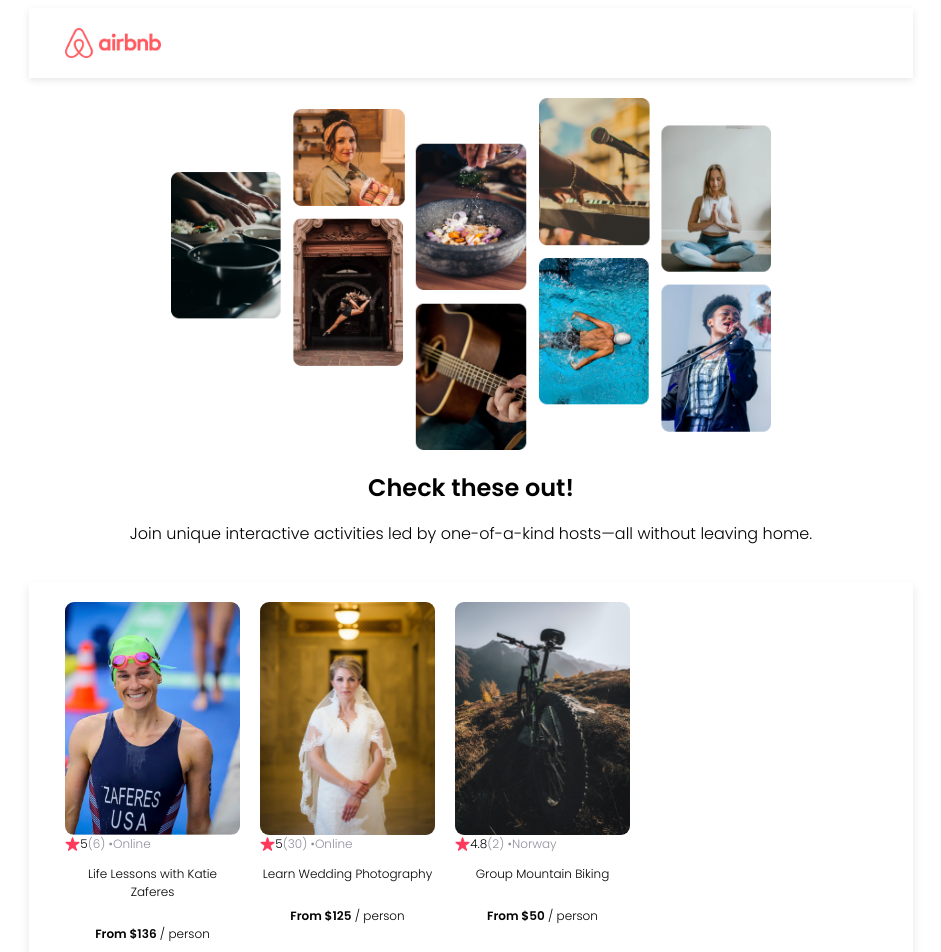
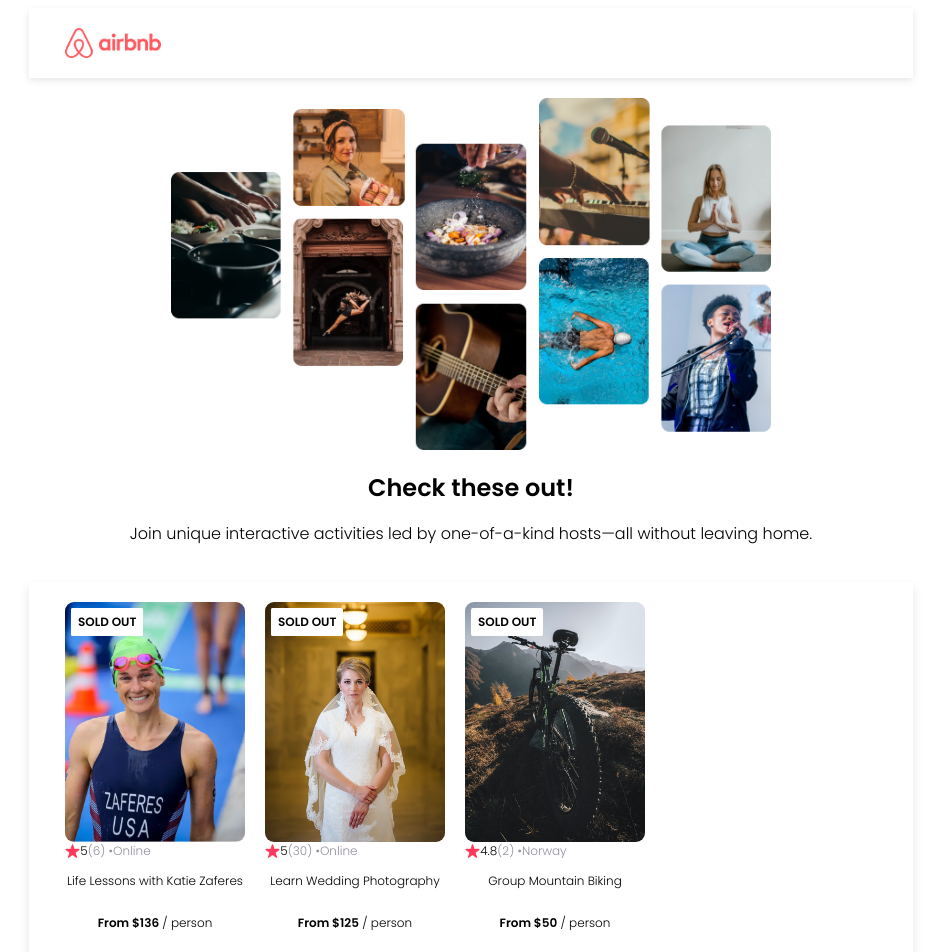
Before and after one commit to JustInTimez/AirBnb-Experiences-Clone, a React (Vite) app: page / in a window 1280 px wide. Shown: the top 952 px of the page, without its empty margins (169-1110 px from the left). Built offline with nearby package versions, Linux system fonts and the light colour scheme.

Commit message:
Adds if slots are open badge to card component

```diff
--- a/src/App.css
+++ b/src/App.css
@@ -64,11 +64,12 @@
 }
 
 .card {
-  width: 175px;
+  width: 180px;
   font-size: 12px;
+  display: flex;
   flex: 0 0 auto;
-  display: flex;
   flex-direction: column;
+  position: relative;
 }
 
 .card-image {
@@ -103,3 +104,13 @@
   padding: 20px 36px;
   margin-bottom: 50px;
 }
+
+.card-badge {
+  position: absolute;
+  top: 6px;
+  left: 6px;
+  background-color: white;
+  padding: 5px 7px;
+  border-radius: 2px;
+  font-weight: bold;
+}
--- a/src/components/Card.jsx
+++ b/src/components/Card.jsx
@@ -1,9 +1,18 @@
 import React from "react"
 
 export default function Card(props) {
-    console.log(props)
+
+    let badgeText
+    if (props.openSpots === 0) {
+        badgeText = "SOLD OUT"
+    } else if (props.location === "Online") {
+        badgeText = "ONLINE"
+    }
+
     return (
         <div className="card">
+            {badgeText && <div className="card-badge">{badgeText}</div>}
+            <div className="card-badge">SOLD OUT</div>
             <img className="card-image" src={`/images/${props.img}`} alt="Katie Zaferes" />
             <div className="card-info">
                 <img className="card-star" src="/images/card/star.png" alt="Favoriting Star" />
```
